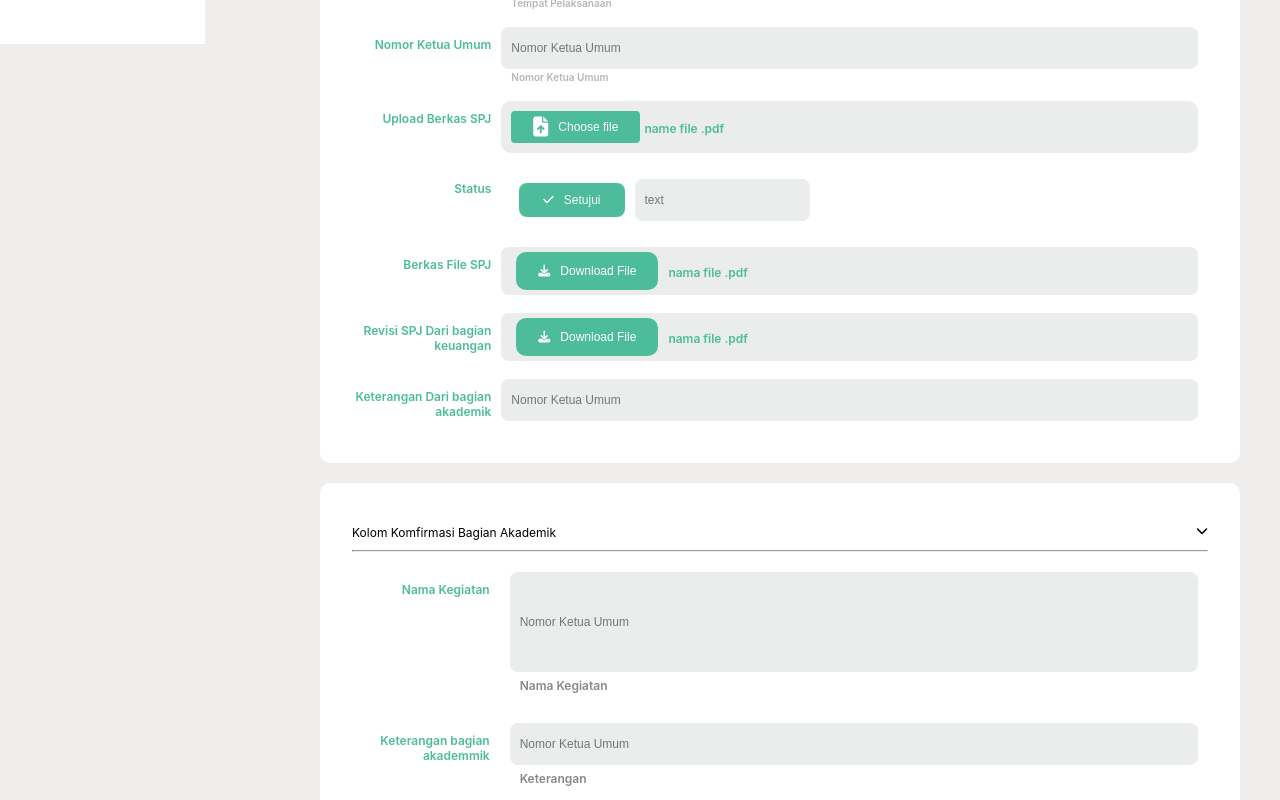
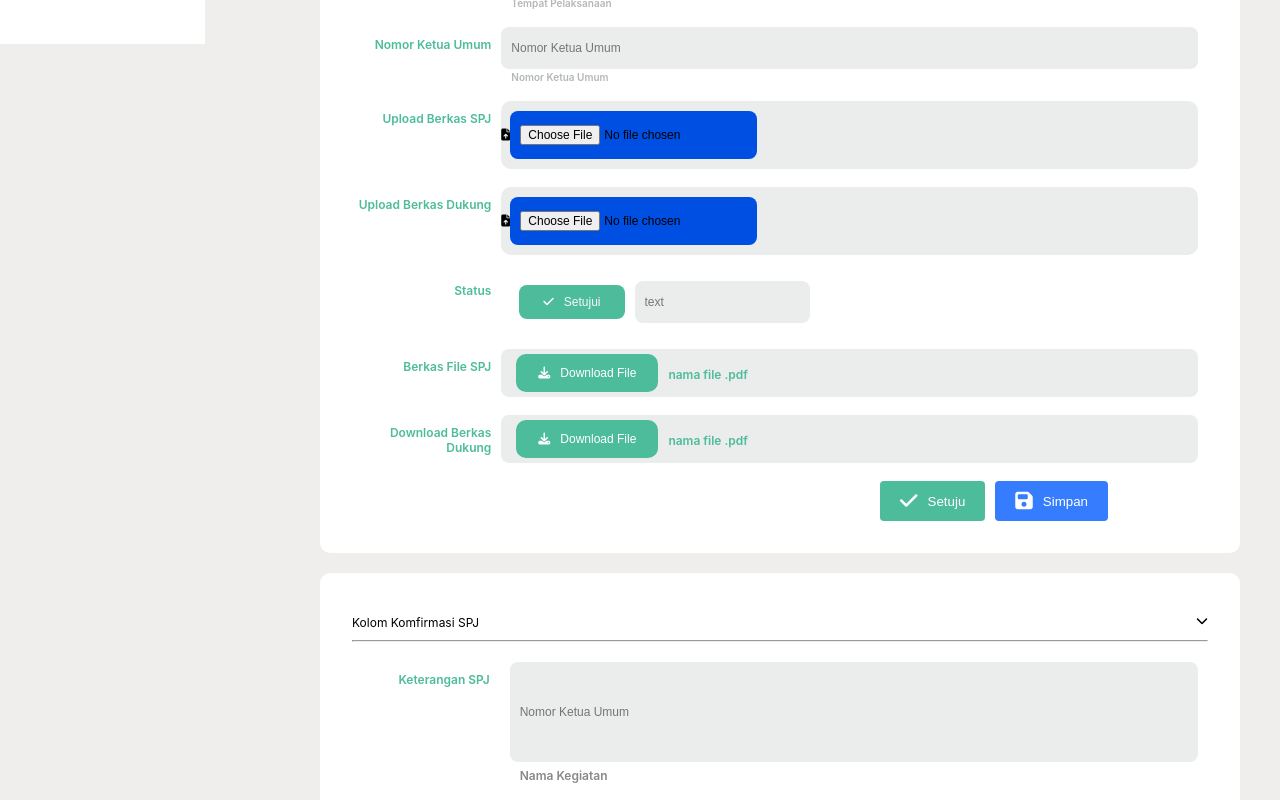
Before and after one commit to wawanharianto/Sistem-Ormawa-unram, a React (Create React App) app: page /SPJ/details/1 in a window 1280 px wide. Shown: the part 820-1620 px from the top of the page. Built offline with nearby package versions, Linux system fonts and the light colour scheme; no server answers.

Commit message:
update spj dan lpj form

```diff
--- a/src/component/Dashboard/Users/LaporanPertanggungJawaban/DLaporanPJ.jsx
+++ b/src/component/Dashboard/Users/LaporanPertanggungJawaban/DLaporanPJ.jsx
@@ -114,7 +114,7 @@ function DSuratPJ() {
                   </div>
                 </div>
               </div>
-              <div className="finput">
+              {/* <div className="finput">
                 <p>Revisi LPJ Dari bagian akademik</p>
                 <div className="contInput">
                   <div className="file-BSPJ">
@@ -124,24 +124,24 @@ function DSuratPJ() {
                     <p className="text">nama file .pdf</p>
                   </div>
                 </div>
-              </div>
+              </div> */}
               <div className="finput">
                 <p>Keterangan Dari bagian akademik</p>
                 <div className="contInput">
                   <input type="text" placeholder="Nomor Ketua Umum"></input>
                 </div>
               </div>
-              {/* <div className="fbtn-form">
+              <div className="fbtn-form">
                 <button type="submit" className="Ajukan">
                   <i class="fa-solid fa-check"></i>Setuju
                 </button>
                 <button type="submit" className="Ajukan">
                   <i class="fa-solid fa-floppy-disk"></i>Simpan
                 </button>
-              <button type="submit" className="Ajukan">
+                {/* <button type="submit" className="Ajukan">
                   <i class="fa-solid fa-xmark"></i>Tolak
-                </button>
-            </div> */}
+                </button> */}
+              </div>
             </form>
           </div>
           <form action="" className="form-Komfirmasi">
@@ -153,15 +153,15 @@ function DSuratPJ() {
             <div className="finput">
               <p>Nama Kegiatan</p>
               <div className="contInput">
-                <input type="text" placeholder="Nomor Ketua Umum" className="textbox"></input>
-                <p className="text-konfirmasi">Nama Kegiatan</p>
+                <input type="text" placeholder="Ketikan Disini" className="textbox"></input>
+                <p className="text-konfirmasi"></p>
               </div>
             </div>
 
             <div className="finput">
-              <p>Keterangan bagian akademmik</p>
+              <p>Keterangan bagian Akademik</p>
               <div className="contInput">
-                <input type="text" placeholder="Nomor Ketua Umum"></input>
+                <input type="text" placeholder="Ketikan disini ..."></input>
                 <p className="text-konfirmasi">Keterangan</p>
               </div>
             </div>
@@ -173,11 +173,11 @@ function DSuratPJ() {
               <button type="submit" className="revisi">
                 <i class="fa-solid fa-pen"></i>Revisi
               </button>
-              <button type="submit" className="tolak">
+              {/* <button type="submit" className="tolak">
                   <i class="fa-solid fa-xmark"></i>Tolak
-              </button>
+                </button> */}
               <button type="submit" className="edit">
-                <i class="fa-solid fa-floppy-disk"></i>Edit
+                <i class="fa-solid fa-floppy-disk"></i>Simpan
               </button>
             </div>
           </form>
--- a/src/component/Dashboard/Users/SuratPertanggungJawaban/DSuratPJ.css
+++ b/src/component/Dashboard/Users/SuratPertanggungJawaban/DSuratPJ.css
@@ -112,3 +112,6 @@
   text-align: left;
   padding: 4px 0 0 10px;
 }
+.finput .upload {
+  background-color: #004fe3;
+}
--- a/src/component/Dashboard/Users/SuratPertanggungJawaban/DSuratPJ.jsx
+++ b/src/component/Dashboard/Users/SuratPertanggungJawaban/DSuratPJ.jsx
@@ -84,10 +84,18 @@ function DSuratPJ() {
                 <p>Upload Berkas SPJ</p>
                 <div className="contInput">
                   <div className="file-up">
-                    <button>
-                      <i class="fa-solid fa-file-arrow-up"></i>Choose file
-                    </button>
-                    <p className="text">name file .pdf</p>
+                    <i class="fa-solid fa-file-arrow-up"></i>
+                    <input type="file" className="upload"></input>
+                    {/* <p className="text">name file .pdf</p> */}
+                  </div>
+                </div>
+              </div>
+              <div className="finput">
+                <p>Upload Berkas Dukung</p>
+                <div className="contInput">
+                  <div className="file-up">
+                    <i class="fa-solid fa-file-arrow-up"></i>
+                    <input type="file" className="upload"></input>
                   </div>
                 </div>
               </div>
@@ -115,7 +123,7 @@ function DSuratPJ() {
                 </div>
               </div>
               <div className="finput">
-                <p>Revisi SPJ Dari bagian keuangan</p>
+                <p>Download Berkas Dukung</p>
                 <div className="contInput">
                   <div className="file-BSPJ">
                     <button>
@@ -125,40 +133,40 @@ function DSuratPJ() {
                   </div>
                 </div>
               </div>
-              <div className="finput">
+              {/* <div className="finput">
                 <p>Keterangan Dari bagian akademik</p>
                 <div className="contInput">
                   <input type="text" placeholder="Nomor Ketua Umum"></input>
                 </div>
-              </div>
-              {/* <div className="fbtn-form">
-              <button type="submit" className="Ajukan">
-                <i class="fa-solid fa-check"></i>Setuju
+              </div> */}
+              <div className="fbtn-form">
+                <button type="submit" className="Ajukan">
+                  <i class="fa-solid fa-check"></i>Setuju
                 </button>
                 <button type="submit" className="Ajukan">
-                <i class="fa-solid fa-floppy-disk"></i>Simpan
+                  <i class="fa-solid fa-floppy-disk"></i>Simpan
                 </button>
-                <button type="submit" className="Ajukan">
-                <i class="fa-solid fa-xmark"></i>Tolak
-                </button>
-            </div> */}
+                {/* <button type="submit" className="Ajukan">
+                  <i class="fa-solid fa-xmark"></i>Tolak
+                </button> */}
+              </div>
             </form>
           </div>
           <form action="" className="form-Komfirmasi">
             <div className="headForm">
-              <p>Kolom Komfirmasi Bagian Akademik</p>
+              <p>Kolom Komfirmasi SPJ</p>
               <i class="fa-solid fa-chevron-down"></i>
             </div>
             <hr className="line" />
             <div className="finput">
-              <p>Nama Kegiatan</p>
+              <p>Keterangan SPJ</p>
               <div className="contInput">
                 <input type="text" placeholder="Nomor Ketua Umum" className="textbox"></input>
                 <p className="text-konfirmasi">Nama Kegiatan</p>
               </div>
             </div>
             <div className="finput">
-              <p>Keterangan bagian akademmik</p>
+              <p>Keterangan bagian Keuangan</p>
               <div className="contInput">
                 <input type="text" placeholder="Nomor Ketua Umum"></input>
                 <p className="text-konfirmasi">Keterangan</p>
@@ -183,11 +191,11 @@ function DSuratPJ() {
               <button type="submit" className="revisi">
                 <i class="fa-solid fa-pen"></i>Revisi
               </button>
-              <button type="submit" className="tolak">
+              {/* <button type="submit" className="tolak">
                 <i class="fa-solid fa-xmark"></i>Tolak
-              </button>
+              </button> */}
               <button type="submit" className="edit">
-                <i class="fa-solid fa-floppy-disk"></i>Edit
+                <i class="fa-solid fa-floppy-disk"></i>Simpan
               </button>
             </div>
           </form>
```
Lines whose indentation alone changed are shown as unchanged.
